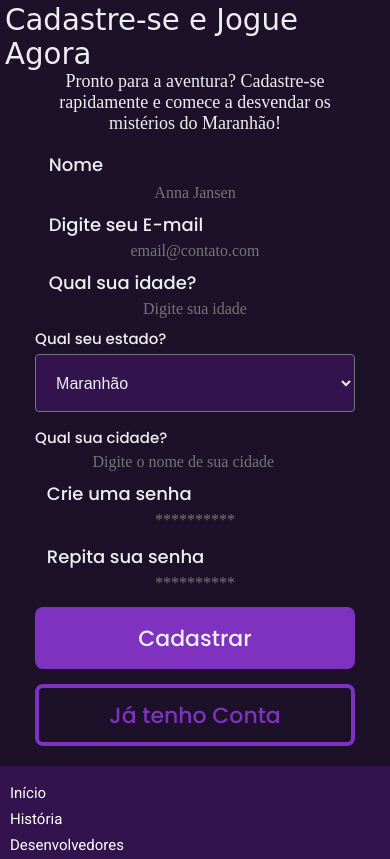
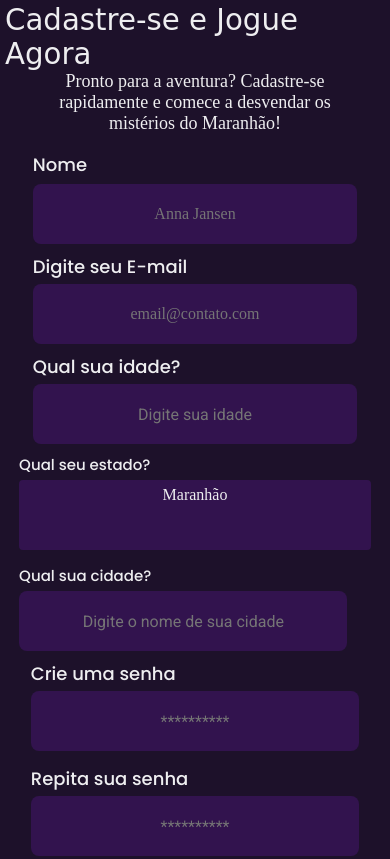
Before and after one commit to EdsonKL/Site-Jogo-3Doors, a website: page index.html in a window 390 px wide. Shown: the part 2765-3624 px from the top of the page. Drawn offline with Linux system fonts and the light colour scheme; a web font is replaced by a local one.

Commit message:
Teste de responsividade iphone- all:unset no inicio

```diff
--- a/src/home/style.css
+++ b/src/home/style.css
@@ -328,6 +328,8 @@ header {
     font-size: 14px;
   }
   input {
+    all: unset;
+
     width: 507px;
     height: 48px;
     background-color: #32134e;
@@ -336,7 +338,6 @@ header {
     border-radius: 8px;
     padding: 6px 16px;
     font-size: 16px;
-    all: unset;
 
   }
   input:focus {
@@ -393,6 +394,8 @@ header {
       font-size: 14px;
     }
     input {
+      all: unset;
+
       width: 507px;
       height: 48px;
       background-color: #32134e;
@@ -401,7 +404,6 @@ header {
       border-radius: 8px;
       padding: 6px 16px;
       font-size: 16px;
-      all: unset;
 
     }
     input:focus {
@@ -439,6 +441,8 @@ header {
       font-size: 14px;
     }
     input {
+      all: unset;
+
       background-color: #32134e;
       font-size: 16px;
       color: #eeeef0;
@@ -449,7 +453,6 @@ header {
       height: 48px;
       padding: 6px 16px;
       font-family: "Roboto", sans-serif;
-      all: unset;
 
     }
   }
@@ -499,6 +502,8 @@ header {
       font-size: 14px;
     }
     select {
+      all: unset;
+
       padding: 6px 16px;
       background-color: #32134e;
       border-radius: 4px;
@@ -507,6 +512,8 @@ header {
       color: #eeeef0;
     }
     input {
+      all: unset;
+
       background-color: #32134e;
       font-size: 16px;
       color: #eeeef0;
@@ -517,7 +524,6 @@ header {
       height: 48px;
       padding: 6px 16px;
       font-family: "Roboto", sans-serif;
-      all: unset;
 
     }
   }
@@ -581,6 +587,8 @@ header {
       font-size: 14px;
     }
     input {
+      all: unset;
+
       background-color: #32134e;
       font-size: 16px;
       color: #eeeef0;
@@ -591,7 +599,6 @@ header {
       height: 48px;
       padding: 6px 16px;
       font-family: "Roboto", sans-serif;
-      all: unset;
 
     }
   }
```
